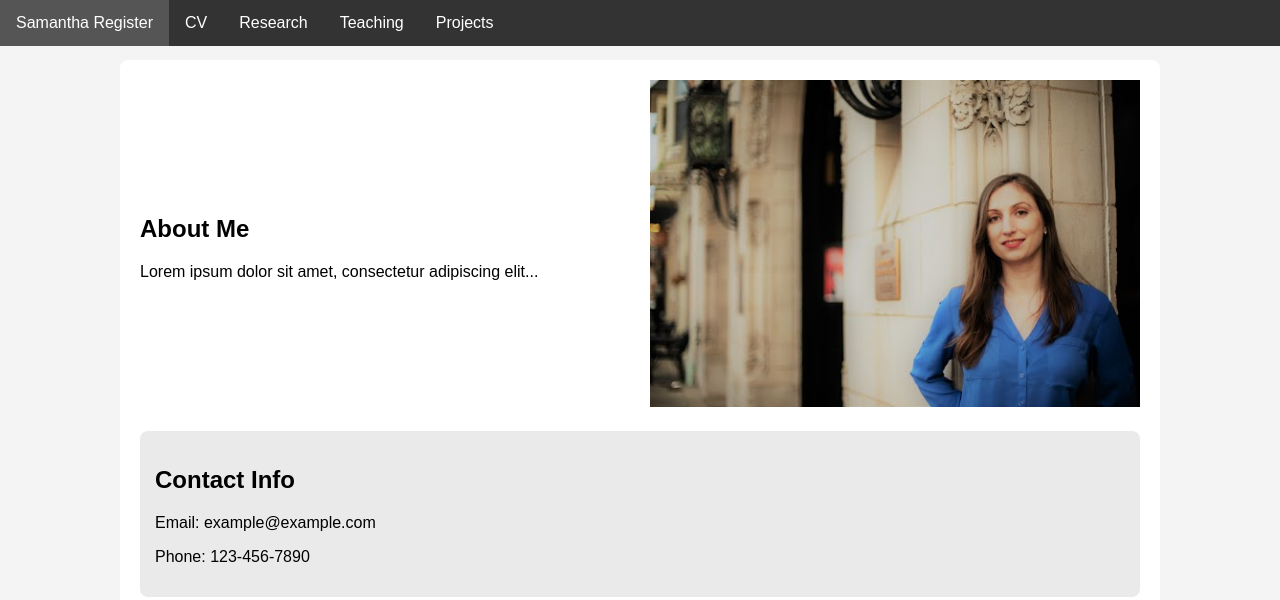
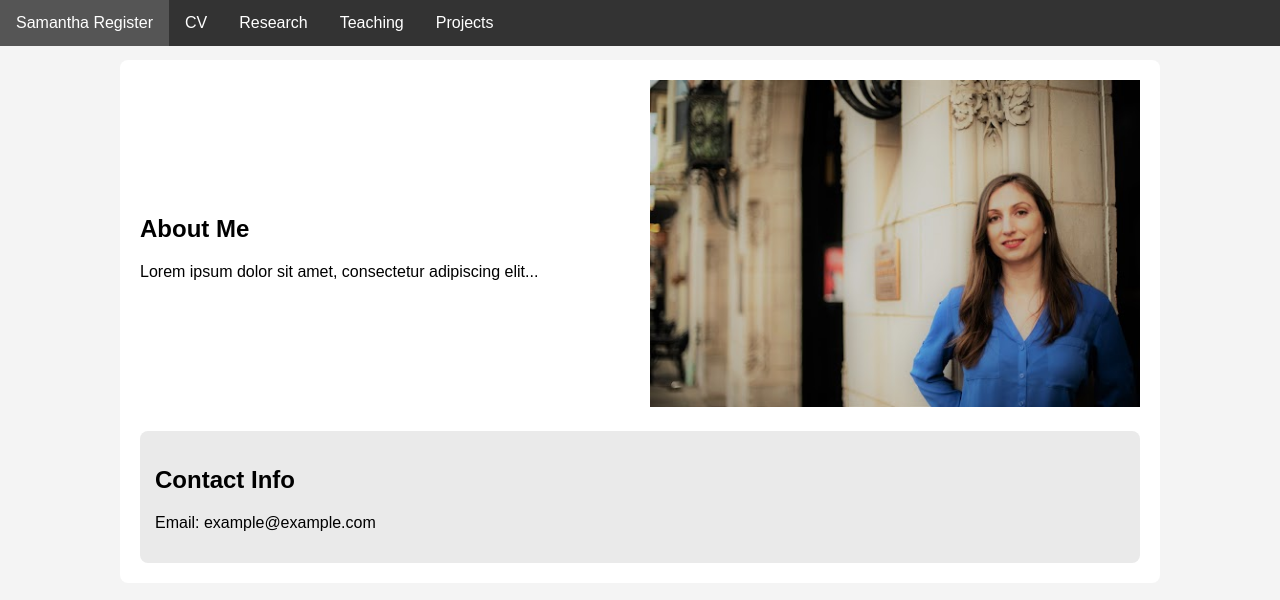
Before and after one commit to SamRegister/SamRegister.github.io, a plain HTML site: page index.html in a window 1280 px wide. Drawn offline with Linux system fonts and the light colour scheme.

Commit message:
rgthnresth

```diff
--- a/index.html
+++ b/index.html
@@ -51,7 +51,6 @@
         <div class="contact-info">
           <h2>Contact Info</h2>
           <p>Email: example@example.com</p>
-          <p>Phone: 123-456-7890</p>
         </div>
       </section>
 
```
